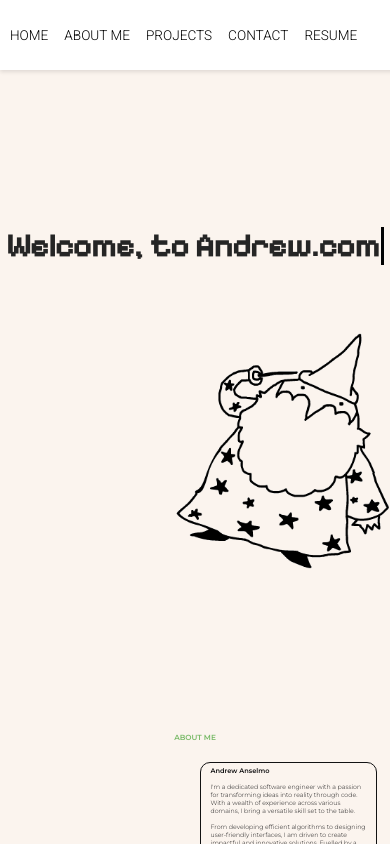
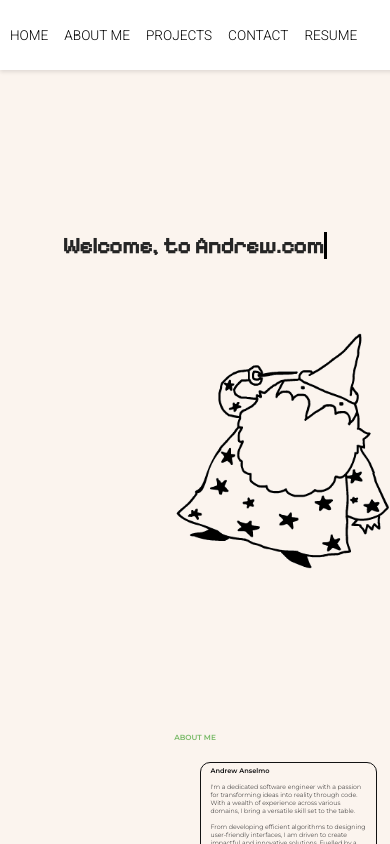
Before and after one commit to andrewanselmo/Andrew-Site, a React (Vite) app: page / in a window 390 px wide. Shown: the top 844 px of the page. Built offline with nearby package versions, Linux system fonts and the light colour scheme.

Commit message:
phone responsive

```diff
--- a/src/components/Content.css
+++ b/src/components/Content.css
@@ -365,7 +365,7 @@ li:hover {
 
     #header{
 
-        font-size: 100%;
+        font-size: 70%;
 
     }
 
```
